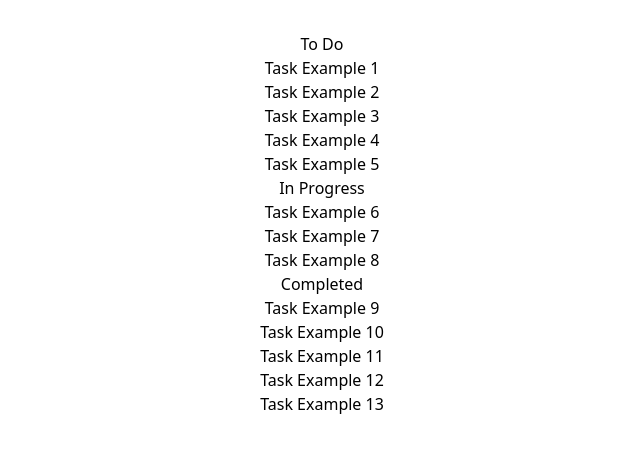
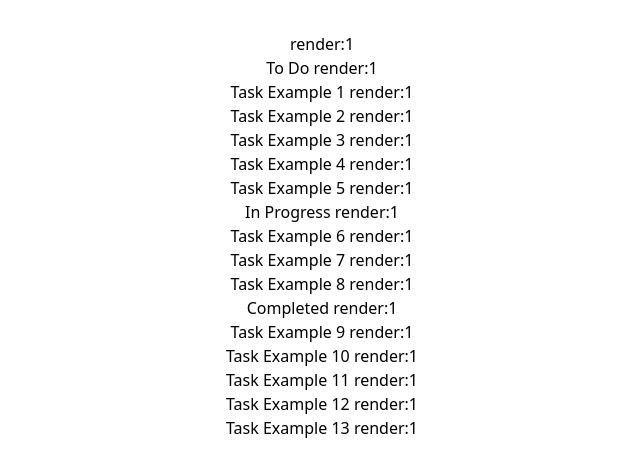
Before and after one commit to gkonstantos/Kanban-Board, a React (Vite) app: page / in a window 1280 px wide. Shown: the top 476 px of the page, without its empty margins (318-958 px from the left). Built offline with nearby package versions, Linux system fonts and the light colour scheme.

Commit message:
render fixes

```diff
--- a/src/components/Column/Column.tsx
+++ b/src/components/Column/Column.tsx
@@ -1,14 +1,20 @@
+import { useRef } from "react";
 import TaskItem from "../TaskItem";
 import { Draggable, Droppable } from "react-beautiful-dnd";
+import React from "react";
+import { TaskType } from "../../context/TaskContext/context";
 
 type ColumnProps = {
 	title: string;
-	tasks: Array<any>;
+	tasks: Array<TaskType>;
 	id: number;
 };
 
-export const Column: React.FC<ColumnProps> = (props) => {
+export const Column: React.FC<ColumnProps> = React.memo((props) => {
+
 	const { title, tasks, id } = props;
+	const renderCounter  = useRef(0);
+    renderCounter.current = renderCounter.current + 1;
 
 	return (
 		<Draggable draggableId={title} index={id}>
@@ -19,7 +25,7 @@ export const Column: React.FC<ColumnProps> = (props) => {
 					{...provided.dragHandleProps}
 					className="bg-gray-100 rounded-lg p-4 m- w-80 space-y-5"
 				>
-					<p className="text-lg font-medium ">{title}</p>
+					<p className="text-lg font-medium ">{title} render:{renderCounter.current}</p>
 
 					<Droppable droppableId={title} type="item">
 						{(provided) => (
@@ -42,5 +48,5 @@ export const Column: React.FC<ColumnProps> = (props) => {
 			)}
 		</Draggable>
 	);
-};
+});
 export default Column;
--- a/src/components/KanbanBoard/KanbanBoard.tsx
+++ b/src/components/KanbanBoard/KanbanBoard.tsx
@@ -6,101 +6,22 @@ import {
 	Droppable,
 } from "react-beautiful-dnd";
 import { Column } from "../Column";
-import { useCallback, useState } from "react";
-import { ColumnType } from "../../context/TaskContext/context";
+import { ColumnType, TaskType } from "../../context/TaskContext/context";
+import React, { useRef } from "react";
 
-export const KanbanBoard: React.FC = () => {
-	const { Columns, Tasks } = useTask();
+type KanbanBoardType = {
+	onItemMoveStart: (start: DragStart) => void;
+	onItemMoveEnd: (result: DropResult) => void;
+	columns: ColumnType[];
+};
 
-	const [columns, setColumns] = useState<Array<ColumnType>>([...Columns]);
+export const KanbanBoard: React.FC<KanbanBoardType> = React.memo((props) => {
+	const { Tasks } = useTask();
+	const { onItemMoveStart, onItemMoveEnd, columns } = props;
 
-	const [dragStartDetails, setDragStartDetails] = useState<any>(null);
-	const [dragEndDetails, setDragEndDetails] = useState<any>(null);
+	const renderCounter  = useRef(0);
+    renderCounter.current = renderCounter.current + 1;
 
-	const onItemMoveEnd = useCallback(
-		(result: DropResult) => {
-			const { destination, source, draggableId, type } = result;
-			const payload = {
-				stopped: true,
-				destinationColumn: destination?.droppableId,
-				destinationPosition: destination?.index,
-			};
-
-			if (!destination) {
-				return;
-			}
-			if (
-				destination.droppableId === source.droppableId &&
-				destination.index === source.index
-			) {
-				console.log("same");
-				return;
-			}
-
-			if (type === "column") {
-				if (source.index !== destination.index) {
-					const updatedColumns = Array.from(columns);
-					const movedColumn = updatedColumns[source.index];
-					updatedColumns.splice(source.index, 1);
-					updatedColumns.splice(destination.index, 0, movedColumn);
-					setColumns(updatedColumns);
-				}
-
-				return;
-			}
-
-			setColumns((prevColumns) => {
-				const removedTask = prevColumns.map((column) => {
-					if (column.taskId.includes(draggableId)) {
-						return {
-							...column,
-							taskId: column.taskId.filter(
-								(taskId) => taskId !== draggableId
-							),
-						};
-					}
-					return column;
-				});
-
-				const updatedColumns = removedTask.map((column) => {
-					if (column.name === destination.droppableId) {
-						const newTaskId = [...column.taskId];
-						newTaskId.splice(destination.index, 0, draggableId);
-
-						return {
-							...column,
-							taskId: newTaskId,
-						};
-					}
-					return column;
-				});
-
-				return updatedColumns;
-			});
-
-			setDragEndDetails(payload);
-		},
-		[columns]
-	);
-
-	const onItemMoveStart = useCallback(
-		(start: DragStart) => {
-			const { draggableId, source, type } = start;
-			const payload = {
-				type: type,
-				stopped: false,
-				draggableName: draggableId,
-				StartPosition: source.index,
-				startColumn: source.droppableId,
-			};
-
-			setDragStartDetails(payload);
-		},
-		[setDragStartDetails]
-	);
-
-	console.log(dragStartDetails);
-	console.log(dragEndDetails);
 	return (
 		<DragDropContext
 			onDragStart={onItemMoveStart}
@@ -117,23 +38,27 @@ export const KanbanBoard: React.FC = () => {
 						{...provided.droppableProps}
 						className=" flex justify-center bg-slate-300 rounded-lg p-4 space-x-4"
 					>
+						<p>render:{renderCounter.current}</p>
 						{columns.map((column, index) => (
 							<Column
 								key={column.id}
 								title={column.name}
-								tasks={column.taskId.map((taskId) =>
-									Tasks.find((task) => task.id === taskId)
-								)}
+								tasks={
+									column.taskId.map((taskId) =>
+										Tasks.find((task) => task.id === taskId)
+									) as TaskType[]
+								}
 								id={index}
 							/>
 						))}
 
 						{provided.placeholder}
 					</div>
+
 				)}
 			</Droppable>
 		</DragDropContext>
 	);
-};
+});
 
 export default KanbanBoard;
--- a/src/components/TaskItem/TaskItem.tsx
+++ b/src/components/TaskItem/TaskItem.tsx
@@ -1,17 +1,22 @@
 import clsx from "clsx";
 import { Draggable } from "react-beautiful-dnd";
 import { TaskType } from "../../context/TaskContext/context";
+import { useRef } from "react";
+import React from "react";
 
 type TaskItemProps = {
 	task: TaskType;
 	index: number;
 };
 
-export const TaskItem: React.FC<TaskItemProps> = (props) => {
+export const TaskItem: React.FC<TaskItemProps> = React.memo((props) => {
 	const { task, index } = props;
-
+	const renderCounter  = useRef(0);
+    renderCounter.current = renderCounter.current + 1;
+    // console.log(task)
 	return (
 		<Draggable draggableId={task.name} index={index}>
+
 			{(provided) => (
 				<div
 					ref={provided.innerRef}
@@ -22,11 +27,11 @@ export const TaskItem: React.FC<TaskItemProps> = (props) => {
 						task?.important ? "bg-red-500" : "bg-orange-500"
 					)}
 				>
-					<p>{task.name}</p>
+					<p>{task.name} render:{renderCounter.current}</p>
 				</div>
 			)}
 		</Draggable>
 	);
-};
+});
 
 export default TaskItem;
--- a/src/pages/KanbanPage/KanbanPage.tsx
+++ b/src/pages/KanbanPage/KanbanPage.tsx
@@ -1,8 +1,108 @@
-import React from "react";
+import React, { useCallback, useState } from "react";
 import { KanbanBoard } from "../../components/KanbanBoard";
+import { DragStart, DropResult } from "react-beautiful-dnd";
+import { ColumnType } from "../../context/TaskContext/context";
+import useTask from "../../hooks/useTask";
 
 export const KanbanPage: React.FC = () => {
-	return <KanbanBoard />;
+	const { Columns } = useTask();
+	const [columns, setColumns] = useState<Array<ColumnType>>([...Columns]);
+
+	const [dragStartDetails, setDragStartDetails] = useState<any>(null);
+	const [dragEndDetails, setDragEndDetails] = useState<any>(null);
+
+	const onItemMoveEnd = useCallback(
+		(result: DropResult) => {
+			const { destination, source, draggableId, type } = result;
+			const payload = {
+				stopped: true,
+				destinationColumn: destination?.droppableId,
+				destinationPosition: destination?.index,
+			};
+
+			if (!destination) {
+				return;
+			}
+			if (
+				destination.droppableId === source.droppableId &&
+				destination.index === source.index
+			) {
+				console.log("same");
+				return;
+			}
+
+			if (type === "column") {
+				if (source.index !== destination.index) {
+					const updatedColumns = Array.from(columns);
+					const movedColumn = updatedColumns[source.index];
+					updatedColumns.splice(source.index, 1);
+					updatedColumns.splice(destination.index, 0, movedColumn);
+					setColumns(updatedColumns);
+				}
+
+				return;
+			}
+
+			setColumns((prevColumns) => {
+				const removedTask = prevColumns.map((column) => {
+					if (column.taskId.includes(draggableId)) {
+						return {
+							...column,
+							taskId: column.taskId.filter(
+								(taskId) => taskId !== draggableId
+							),
+						};
+					}
+					return column;
+				});
+
+				const updatedColumns = removedTask.map((column) => {
+					if (column.name === destination.droppableId) {
+						const newTaskId = [...column.taskId];
+						newTaskId.splice(destination.index, 0, draggableId);
+
+						return {
+							...column,
+							taskId: newTaskId,
+						};
+					}
+					return column;
+				});
+
+				return updatedColumns;
+			});
+
+			setDragEndDetails(payload);
+		},
+		[columns]
+	);
+
+	const onItemMoveStart = useCallback(
+		(start: DragStart) => {
+			const { draggableId, source, type } = start;
+			const payload = {
+				type: type,
+				stopped: false,
+				draggableName: draggableId,
+				StartPosition: source.index,
+				startColumn: source.droppableId,
+			};
+
+			setDragStartDetails(payload);
+		},
+		[setDragStartDetails]
+	);
+
+	console.log(dragStartDetails);
+	console.log(dragEndDetails);
+
+	return (
+		<KanbanBoard
+			onItemMoveStart={onItemMoveStart}
+			onItemMoveEnd={onItemMoveEnd}
+			columns={columns}
+		/>
+	);
 };
 
 export default KanbanPage;
```
